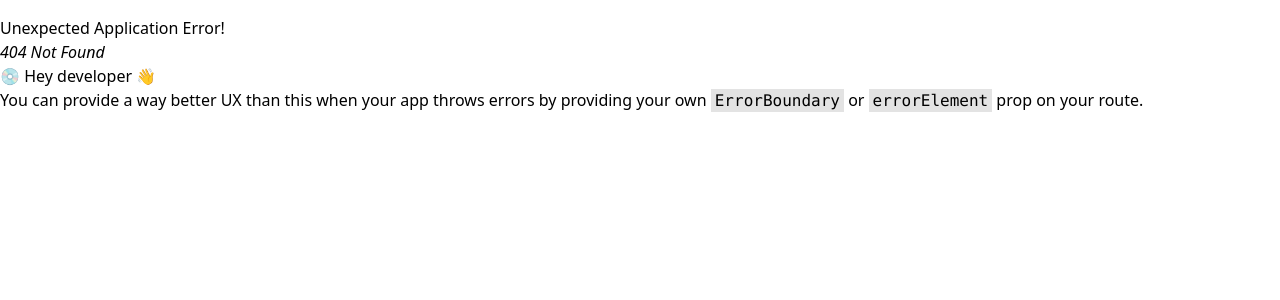
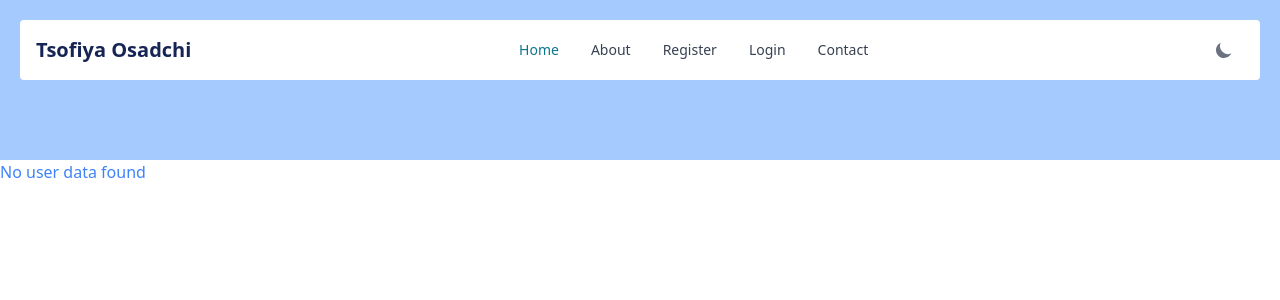
Before and after one commit to sofiyaOsadchi/FinalProject, a React (Vite) app: page /profile in a window 1280 px wide. Before the commit this address had no page. Shown: the top 300 px of the page. Built offline with nearby package versions, Linux system fonts and the light colour scheme.

Commit message:
NavAndAuth

```diff
--- a/src/@Types/types.d.ts
+++ b/src/@Types/types.d.ts
@@ -100,7 +100,7 @@ export type ILogin = {
 export type IJWTPayload = {
     _id: string;
     isAdmin: boolean;
-    isBusiness: boolean;
+  /*   isBusiness: boolean; */
 };
 
 export type IProductInput = {
@@ -142,4 +142,19 @@ export type IOrder = {
 export interface SalesByDateQuery {
     startDate: string;
     endDate: string;
+};
+
+
+export interface AuthContextType {
+    token: string | null;
+    user: IUser | undefined;
+    isLoggedIn: boolean;
+    login: (email: string, password: string) => Promise<void>
+    register: (form: IUser) => Promise<void>
+    logout: () => void;
 }
+
+export interface DecodedToken {
+    _id: string;
+    // ניתן להוסיף כאן שדות נוספים מהטוקן לפי הצורך
+}
--- a/src/components/Carousel.tsx
+++ b/src/components/Carousel.tsx
@@ -6,10 +6,10 @@ const CarouselComponent: React.FC = () => {
         <div className="h-56 sm:h-64 xl:h-80 2xl:h-96">
             <Carousel pauseOnHover>
                 <img src="https://www.brides.com/thmb/3QKU-W65NwYGXyFCfmVUn3kMrWM=/1500x0/filters:no_upscale():max_bytes(150000):strip_icc()/fall-cocktail-attire-dress-recirc-Alen-Karupovic-de945e683307429bb0dc8118bd2f21a7.jpg" alt="..." />
-                <img src="https://flowbite.com/docs/images/carousel/carousel-2.svg" alt="..." />
+           {/*      <img src="https://flowbite.com/docs/images/carousel/carousel-2.svg" alt="..." />
                 <img src="https://flowbite.com/docs/images/carousel/carousel-3.svg" alt="..." />
                 <img src="https://flowbite.com/docs/images/carousel/carousel-4.svg" alt="..." />
-                <img src="https://flowbite.com/docs/images/carousel/carousel-5.svg" alt="..." />
+                <img src="https://flowbite.com/docs/images/carousel/carousel-5.svg" alt="..." /> */}
             </Carousel>
         </div>
     );
--- a/src/components/Header.tsx
+++ b/src/components/Header.tsx
@@ -1,10 +1,11 @@
 import "./Header.scss";
-import { Nav } from "./NavBar";
+import Nav from "./NavBar";
+
 
 function Header() {
     return (
         <header className="bg-blue-300 text-blue-950 dark:bg-blue-950 p-5 dark:text-white text-5xl font-extralight h-40 text-center">
-            <Nav />
+          <Nav />
         </header>
     );
 }
--- a/src/components/NavBar.tsx
+++ b/src/components/NavBar.tsx
@@ -1,16 +1,18 @@
-
+// Nav.tsx
 "use client";
 
 import { Avatar, DarkThemeToggle, Dropdown, Navbar } from "flowbite-react";
+import { useAuth } from "../hooks/useAuth";
 
-export function Nav() {
+const Nav = () => {
+    const { isLoggedIn, user } = useAuth();
     return (
         <Navbar fluid rounded>
             <Navbar.Brand href="https://flowbite-react.com">
                 <span className="self-center whitespace-nowrap text-xl font-semibold dark:text-white">Tsofiya Osadchi</span>
             </Navbar.Brand>
             <div className="flex md:order-2">
-
+                {isLoggedIn && user && (
                     <Dropdown
                         arrowIcon={false}
                         inline
@@ -19,8 +21,8 @@ export function Nav() {
                         }
                     >
                         <Dropdown.Header>
-                        <span className="block text-sm">Bonnie Green</span>
-                        <span className="block truncate text-sm font-medium">name@flowbite.com</span>
+                            <span className="block text-sm">{user.name.first} {user.name.last}</span>
+                            <span className="block truncate text-sm font-medium">{user.email}</span>
                         </Dropdown.Header>
                         <Dropdown.Item>Dashboard</Dropdown.Item>
                         <Dropdown.Item>Settings</Dropdown.Item>
@@ -28,19 +30,22 @@ export function Nav() {
                         <Dropdown.Divider />
                         <Dropdown.Item>Sign out</Dropdown.Item>
                     </Dropdown>
+                )}
                 <Navbar.Toggle />
                 <DarkThemeToggle className="ml-2" />
             </div>
             <Navbar.Collapse>
-                <Navbar.Link href="#" active>
+                <Navbar.Link href="/" active>
                     Home
                 </Navbar.Link>
                 <Navbar.Link href="#">About</Navbar.Link>
-                <Navbar.Link href="#">Services</Navbar.Link>
-                <Navbar.Link href="#">Pricing</Navbar.Link>
+                {!isLoggedIn && <Navbar.Link href="/register">Register</Navbar.Link>}
+                {!isLoggedIn && <Navbar.Link href="/login">Login</Navbar.Link>}
+                {isLoggedIn && <Navbar.Link href="/profile">Profile</Navbar.Link>}
                 <Navbar.Link href="#">Contact</Navbar.Link>
             </Navbar.Collapse>
-
         </Navbar>
     );
-}
+};
+
+export default Nav;
--- a/src/contexts/AuthContext.tsx
+++ b/src/contexts/AuthContext.tsx
@@ -1,21 +1,12 @@
 import { jwtDecode } from "jwt-decode";
-import { createContext, ReactNode, useContext, useEffect, useMemo, useState } from "react";
+import { createContext, FC, useEffect, useMemo, useState } from "react";
 import * as auth from "../services/auth";
-import { AuthContextProviderProps, IUser } from "../@Types/types";
+import { AuthContextProviderProps, AuthContextType, IUser, DecodedToken } from "../@Types/types";
 
-
-interface AuthContextType {
-    token: string | null;
-    user: IUser | undefined;
-    isLoggedIn: boolean;
-    login: (email: string, password: string) => Promise<void>
-    register: (form: IUser) => Promise<void>
-    logout: () => void;
-}
 
 export const AuthContext = createContext<AuthContextType | null>(null);
 
-export const AuthContextProvider: React.FC<AuthContextProviderProps> = ({ children }) => {
+export const AuthContextProvider: FC<AuthContextProviderProps> = ({ children }) => {
     const [token, setToken] = useState<string | null>(localStorage.getItem("token"));
 
     const [user, setUser] = useState<IUser | undefined>()
@@ -28,7 +19,7 @@ export const AuthContextProvider: React.FC<AuthContextProviderProps> = ({ childr
         setLoading(true)
         if (token) {
             const { _id } = jwtDecode(token) as any
-            auth.userDetails(_id).then((res) => {
+            auth.userDetails(_id, token).then((res) => {
                 setUser(res.data)
             }).finally(() => setLoading(false))
         }
@@ -38,7 +29,7 @@ export const AuthContextProvider: React.FC<AuthContextProviderProps> = ({ childr
     }, [token])
 
 
-    const login = async (email: string, password: string) => {
+    /* const login = async (email: string, password: string) => {
         await auth
             .login({ email, password })
             .then((res) => {
@@ -46,7 +37,31 @@ export const AuthContextProvider: React.FC<AuthContextProviderProps> = ({ childr
                 localStorage.setItem("token", res.data);
             })
 
-    }
+    } */
+
+    const login = async (email: string, password: string) => {
+        await auth
+            .login({ email, password })
+            .then((res) => {
+                const token = res.data.token; // וודא שהטוקן נשלף בצורה נכונה
+                setToken(token);
+                localStorage.setItem("token", token);
+                const decodedToken = jwtDecode<DecodedToken>(token);
+                const userId = decodedToken._id;
+
+                auth.userDetails(userId, token)
+                    .then((res) => {
+                        setUser(res.data);
+                    })
+                    .catch((e) => {
+                        console.log(e);
+                    });
+            })
+            .catch((error) => {
+                console.error("Login error:", error);
+            });
+    };
+
 
     const register = async (form: IUser) => {
         await auth
@@ -67,11 +82,3 @@ export const AuthContextProvider: React.FC<AuthContextProviderProps> = ({ childr
         </AuthContext.Provider>
     )
 };
-
-export const useAuth = () => {
-    const context = useContext(AuthContext);
-    if (!context) {
-        throw new Error("useAuth must be used within an AuthContextProvider");
-    }
-    return context;
-}
--- /dev/null
+++ b/src/hooks/useAuth.ts
@@ -0,0 +1,10 @@
+import { useContext } from "react";
+import { AuthContext } from "../contexts/AuthContext";
+
+export const useAuth = () => {
+    const context = useContext(AuthContext);
+    if (!context) {
+        throw new Error("useAuth must be used within an AuthContextProvider");
+    }
+    return context;
+}
--- a/src/routes/Login.tsx
+++ b/src/routes/Login.tsx
@@ -1,6 +1,6 @@
 import { useForm } from "react-hook-form";
 import { Link, useNavigate } from "react-router-dom";
-import { useAuth } from "../contexts/AuthContext";
+import { useAuth } from "../hooks/useAuth";
 import dialogs from "../ui/dialogs";
 /* import './CreateCard.scss'; */
 import { ILogin } from "../@Types/types";
--- /dev/null
+++ b/src/routes/Profile.tsx
@@ -0,0 +1,20 @@
+import React from 'react';
+import { useAuth } from '../hooks/useAuth';
+
+const Profile: React.FC = () => {
+    const { user } = useAuth();
+
+    if (!user) {
+        return <div>No user data found</div>;
+    }
+
+    return (
+        <div>
+            <h2 className="text-xl text-orange-400 bg-slate-800">
+                {user.name.first} {user.name.middle} {user.name.last}
+            </h2>
+        </div>
+    );
+};
+
+export default Profile;
--- a/src/routes/Register.tsx
+++ b/src/routes/Register.tsx
@@ -5,7 +5,7 @@ import { BsEye, BsEyeSlashFill } from "react-icons/bs";
 import { useState } from "react";
 import { registerMock } from "../mocks/register";
 import { useNavigate } from "react-router-dom";
-import { useAuth } from "../contexts/AuthContext";
+import { useAuth } from "../hooks/useAuth";
 import dialogs from "../ui/dialogs";
 import patterns from "../validations/patterns";
 
--- a/src/services/auth.ts
+++ b/src/services/auth.ts
@@ -3,15 +3,22 @@ import { ILogin, IUser } from "../@Types/types";
 
 export const baseUrl = "http://localhost:8080/api/v1";
 export const usersUrl = `${baseUrl}/users`;
- export const loginUrl = `${baseUrl}/users/login`;
+export const loginUrl = `${baseUrl}/users/login`;
 
 export const register = (data: IUser) => axios.post(usersUrl, data);
 export const login = (data: ILogin) => axios.post(loginUrl, data);
 
 
-export const userDetails = (id: string) => {
+export const userDetails = (id: string, token:string) => {
     const url = `${usersUrl}/${id}`;
-    return axios.get(url);
+    return axios.get(url,
+        {
+            headers: {
+                "x-auth-token": localStorage.getItem("token"),
+            },
+        }
+    );
+
 };
 
 export const businessUser = (id: string) => {
@@ -24,6 +31,8 @@ export const businessUser = (id: string) => {
         },
     });
 }
+//login user
+
 
 export const auth = {
     register,
```
Also changed, not shown: package.json (+4 -5 lines), src/routes/router.tsx (+3 -5 lines). Lines whose indentation alone changed are shown as unchanged.
